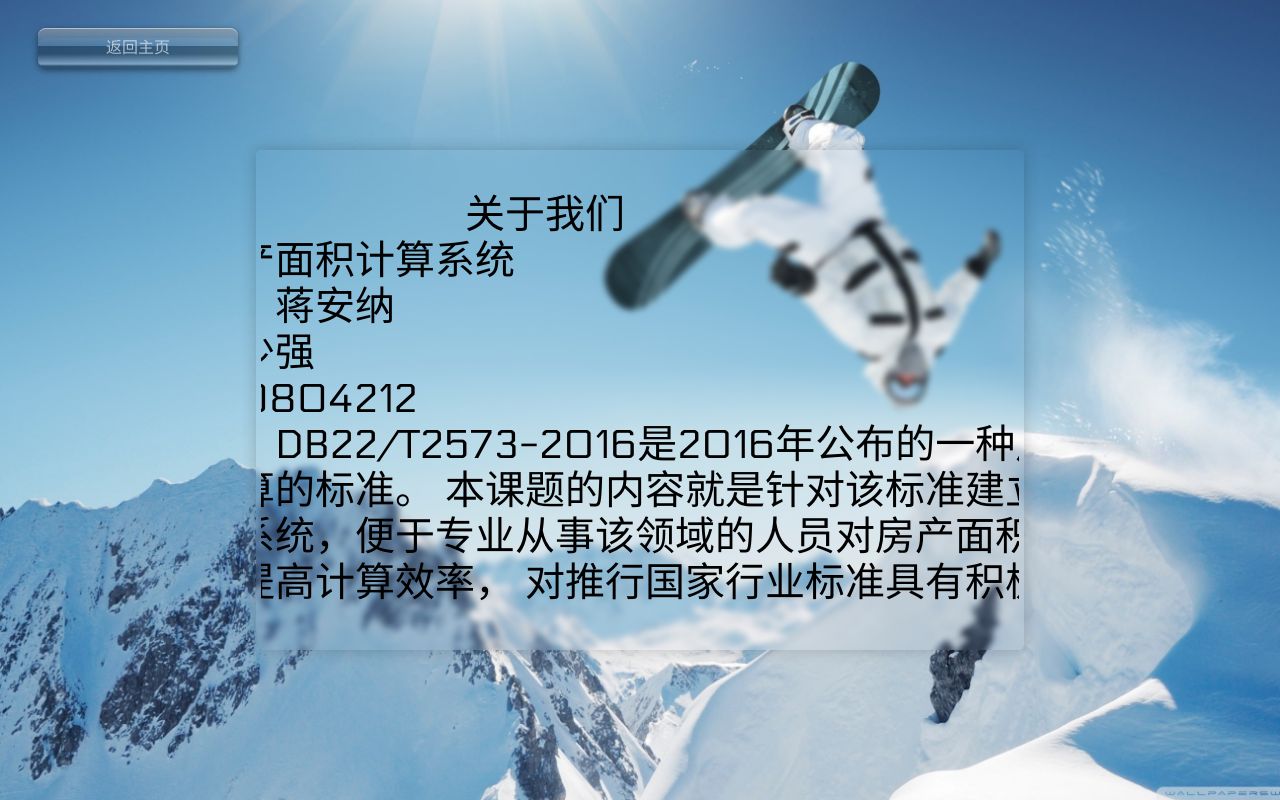
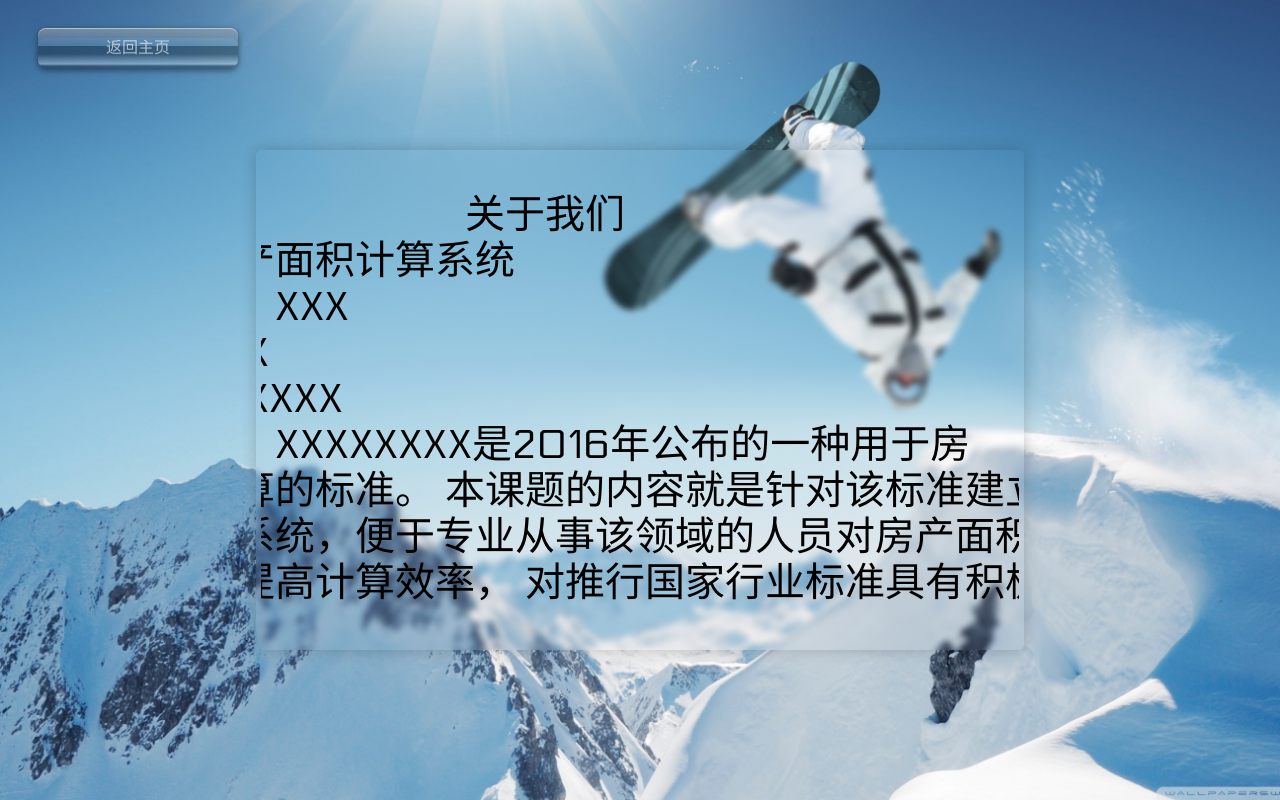
Before and after one commit to AlexHeler/Django_test, a Django app: page /index_07/ in a window 1280 px wide. Run offline with Django 3.2, Linux system fonts and the light colour scheme; some libraries are stand-ins or nearby versions.

Commit message:
Update index_07.html

```diff
--- a/my_app/templates/index_07.html
+++ b/my_app/templates/index_07.html
@@ -73,10 +73,10 @@
 					&nbsp;&nbsp;
 					关于我们<br>
 					课题：房产面积计算系统<br>
-					指导老师：蒋安纳<br>
-					作者：李少强<br>
-					学号：160804212<br>
-					研究内容：DB22/T2573-2016是2016年公布的一种用于房<br>产面积计算的标准。
+					指导老师：XXX<br>
+					作者：XXX<br>
+					学号：XXXXXX<br>
+					研究内容：XXXXXXXX是2016年公布的一种用于房<br>产面积计算的标准。
 					本课题的内容就是针对该标准建立一套完<br>成的计算系统，便于专业从事该领域的人员对房产面积进行量<br>化评估，提高计算效率，
                            			                对推行国家行业标准具有积极的作用。
                                                                 </span>
```
